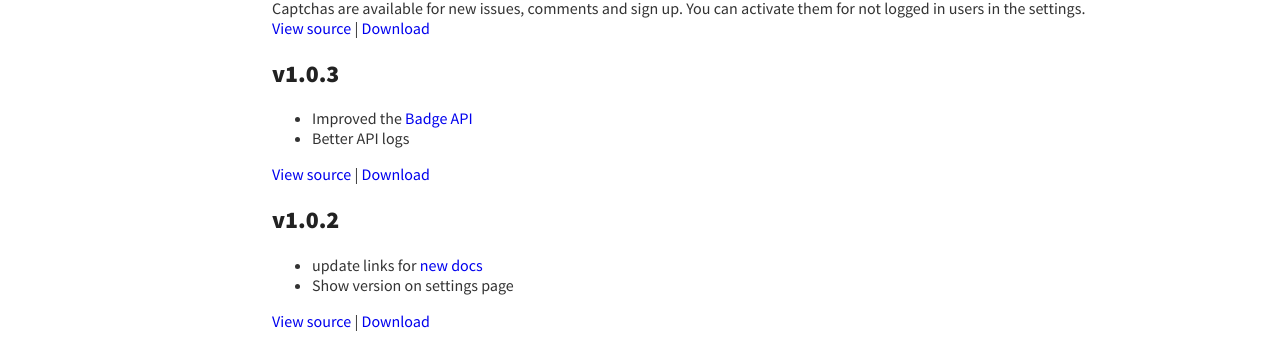
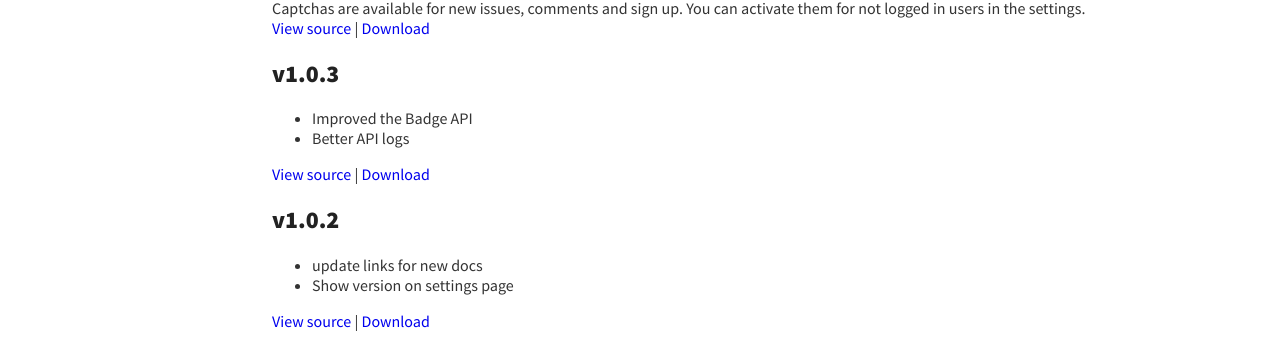
Before and after one commit to bugtrackr/bugtrackr.github.io, a Jekyll site: the page built from pages/changelog.md, in a window 1280 px wide. Shown: the part 518-875 px from the top of the page. Built offline with Jekyll 4.4.1, drawn with Linux system fonts in a browser that asks for light colours; part of the change alters nothing that is shown.

```diff
--- a/_includes/footer.html
+++ b/_includes/footer.html
@@ -1,8 +1,8 @@
 <div class="pager">
 {% if page.gh-file %}
-	<a href="https://github.com/bugtrackr/docs/blob/gh-pages/{{ page.gh-file }}">
+	<a href="https://github.com/bugtrackr/bugtrackr.github.io/blob/master/{{ page.gh-file }}">
 {% else %}
-	<a href="https://github.com/bugtrackr/docs">
+	<a href="https://github.com/bugtrackr/bugtrackr.github.io">
 {% endif %}
 Edit page on GitHub</a>
 </div>
--- a/pages/changelog.md
+++ b/pages/changelog.md
@@ -34,14 +34,14 @@ Captchas are available for new issues, comments and sign up. You can activate th
 [Download](https://github.com/bugtrackr/bumpy-booby/releases/tag/v1.0.4)
 
 ## v1.0.3
-* Improved the [Badge API](https://docs.bugtrackr.eu/api/badges/)
+* Improved the Badge API
 * Better API logs
 
 [View source](https://github.com/bugtrackr/bumpy-booby/tree/v1.0.3) |
 [Download](https://github.com/bugtrackr/bumpy-booby/releases/tag/v1.0.3)
 
 ## v1.0.2
-* update links for [new docs](https://docs.bugtrackr.eu/)
+* update links for new docs
 * Show version on settings page
 
 [View source](https://github.com/bugtrackr/bumpy-booby/tree/v1.0.2) |
```
